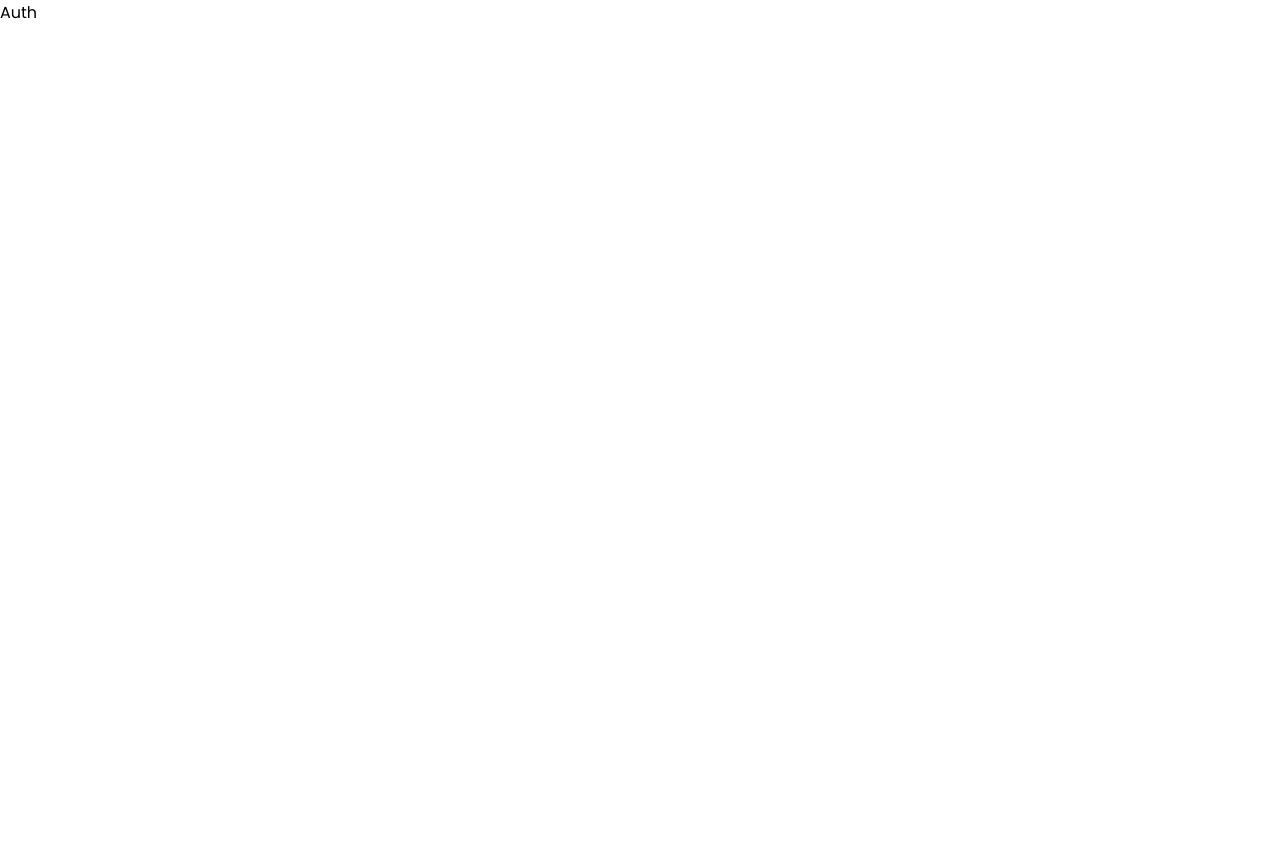
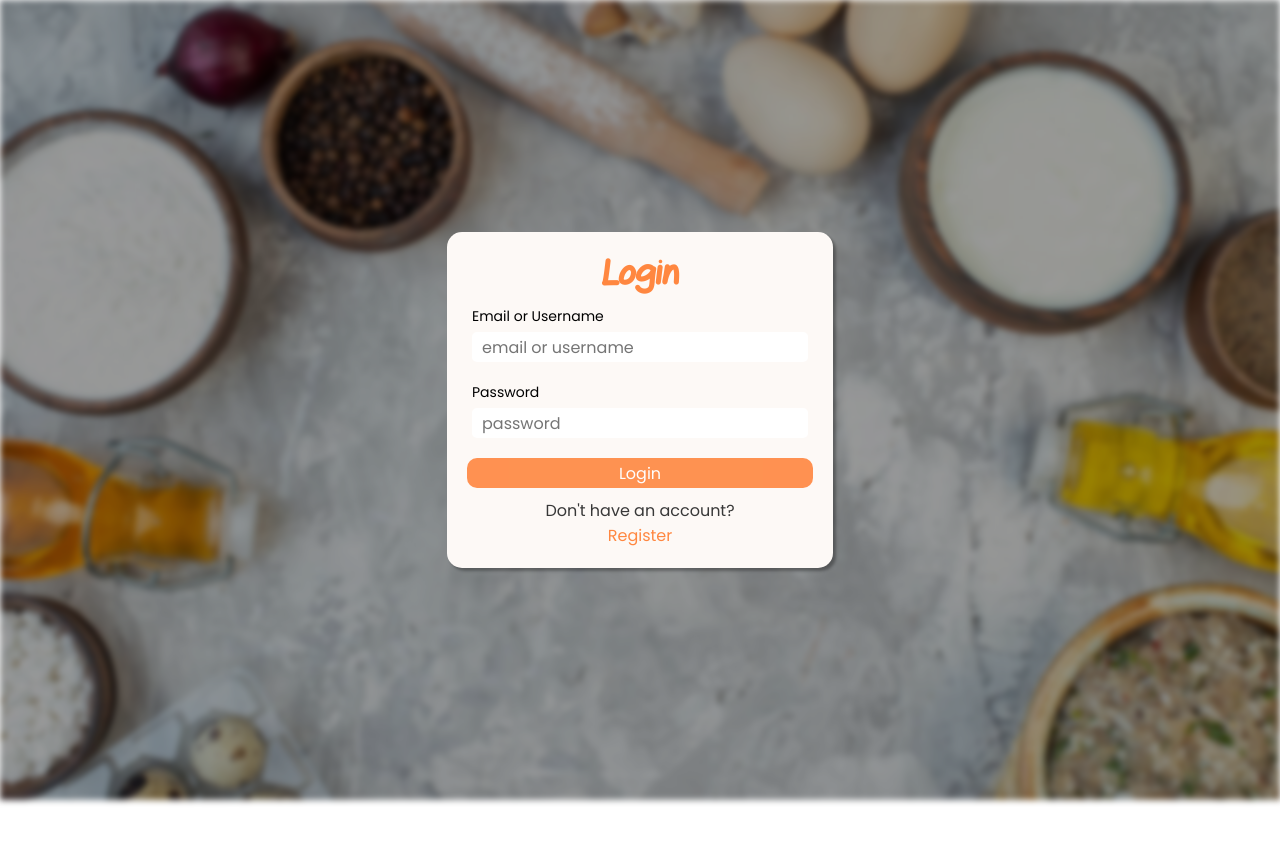
Before and after one commit to amr-hammoud/recipes-sharing-platform, a React (Create React App) app in the folder frontend/: page / in a window 1280 px wide. Shown: the top 844 px of the page. Built offline with nearby package versions, Linux system fonts and the light colour scheme; the HTML template or start-up script is replaced by a standard one.

Commit message:
<FE> added authentication page with login form

```diff
--- /dev/null
+++ b/frontend/src/Components/Auth/LoginForm/index.jsx
@@ -0,0 +1,92 @@
+import React, { useState } from "react";
+import { useNavigate } from "react-router-dom";
+import Input from "../../Base/Input";
+import Button from "../../Base/Button";
+import { localStorageAction } from "../../../config/localstorage";
+import { sendRequest } from "../../../config/request";
+
+const LoginForm = ({ onToggle }) => {
+	const navigate = useNavigate();
+
+	const [credentials, setCredentials] = useState({
+		username: null,
+		email: null,
+		password: null,
+	});
+
+	const [error, setError] = useState(null);
+
+	const loginHandler = async () => {
+		try {
+			const response = await sendRequest({
+				method: "POST",
+				route: "/guest/login",
+				body: credentials,
+			});
+
+			localStorageAction("token", response.data.token);
+			navigate("/recipes");
+		} catch (error) {
+			console.log(error);
+			setError(error.message);
+		}
+	};
+
+	return (
+		<div className="flex column light-bg text-center spaceBetween rounded authenticationBox">
+			<h1 className="color-primary">Login</h1>
+			<Input
+				label={"Email or Username"}
+				placeholder={"email or username"}
+				onChange={(identifier) => {
+					if (identifier.search("@") !== -1) {
+						setCredentials({
+							...credentials,
+							email: identifier,
+							username: null,
+						});
+					} else {
+						setCredentials({
+							...credentials,
+							username: identifier,
+							email: null,
+						});
+					}
+				}}
+			/>
+			<Input
+				label={"Password"}
+				placeholder={"password"}
+				type={"password"}
+				onChange={(password) =>
+					setCredentials({
+						...credentials,
+						password,
+					})
+				}
+			/>
+			{error && <p>{error}</p>}
+			<div className="flex center">
+				<Button
+					color={"primary-bg"}
+					textColor={"white-text"}
+					text={"Login"}
+					onClick={() => loginHandler()}
+				/>
+			</div>
+			<div className="auth-background-image" />
+			<p className="black-text text-center">
+				Don't have an account?
+				<br />
+				<span
+					className="pointer color-primary"
+					onClick={() => onToggle()}
+				>
+					Register
+				</span>
+			</p>
+		</div>
+	);
+};
+
+export default LoginForm;
--- a/frontend/src/Components/Common/Navbar/index.jsx
+++ b/frontend/src/Components/Common/Navbar/index.jsx
@@ -1,4 +1,4 @@
-import React, { useEffect, useRef, useState } from "react";
+import React, { useEffect, useState } from "react";
 import "./style.css";
 import { FiUser } from "react-icons/fi";
 import NavbarItem from "../../Base/NavbarItem";
@@ -16,11 +16,11 @@ const Navbar = ({ items, selected = null }) => {
 
 	const navigate = useNavigate();
 
-	// useEffect(() => {
-	// 	if (localStorageAction("token") == null) {
-	// 		navigate("/");
-	// 	}
-	// }, []);
+	useEffect(() => {
+		if (localStorageAction("token") == null) {
+			navigate("/");
+		}
+	}, []);
 
 
 	const handleDropdown = () => {
--- a/frontend/src/Pages/Auth/index.jsx
+++ b/frontend/src/Pages/Auth/index.jsx
@@ -1,9 +1,31 @@
-import React from 'react'
+import React, { useEffect, useState } from "react";
+import "./style.css";
+import LoginForm from "../../Components/Auth/LoginForm";
+import RegisterForm from "../../Components/Auth/RegisterForm";
+import { useNavigate } from "react-router-dom";
+import { localStorageAction } from "../../config/localstorage";
 
 const Auth = () => {
+  const [login, setLogin] = useState(true);
+
+
+	const navigate = useNavigate();
+
+	useEffect(() => {
+		if (localStorageAction("token") !== null) {
+			navigate("/recipes");
+		}
+	}, []);
+
   return (
-    <div>Auth</div>
-  )
+    <div className="flex center page">
+      {login ? (
+        <LoginForm onToggle={() => setLogin(false)} />
+      ) : (
+        <RegisterForm onToggle={() => setLogin(true)} />
+      )}
+    </div>
+  );
 }
 
 export default Auth
--- /dev/null
+++ b/frontend/src/Pages/Auth/style.css
@@ -0,0 +1,16 @@
+.authenticationBox {
+    padding: 20px;
+    box-shadow: 3px 3px 3px rgba(0, 0, 0, 0.3);
+}
+
+.auth-background-image {
+    background-image: url("../../Assets/auth-bg.jpg");
+    filter: blur(3px) brightness(0.6);
+    height: 100vh;
+    width: 100vw;
+    position: absolute;
+    top: 0;
+    left: 0;
+    z-index: -5;
+    background-size: cover;
+}
```
Also changed, not shown: frontend/src/Assets/auth-bg.jpg (added).
